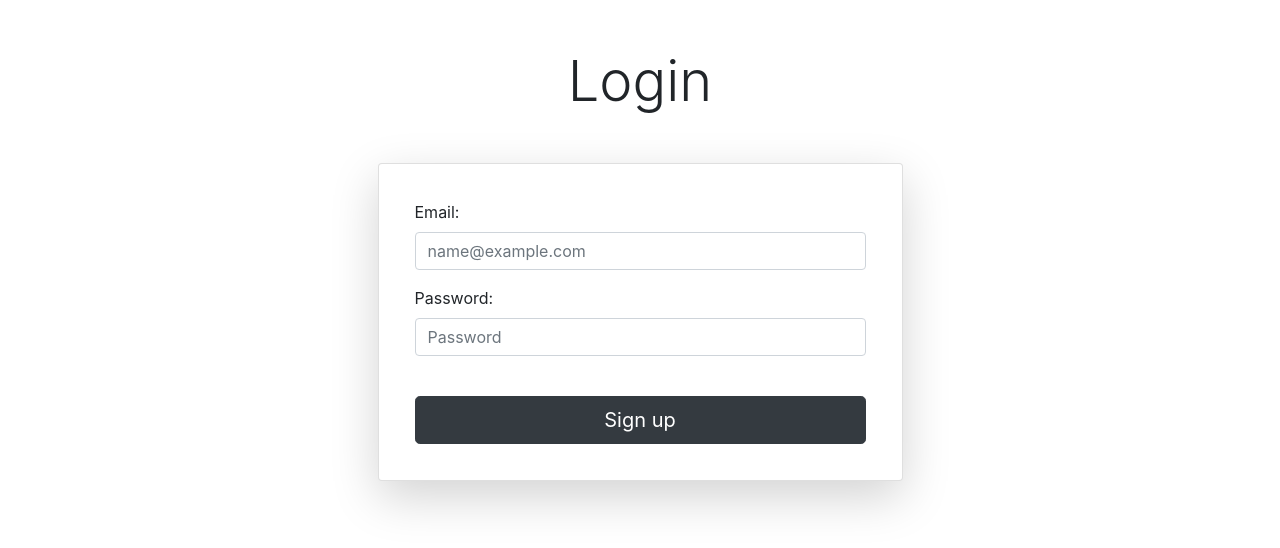
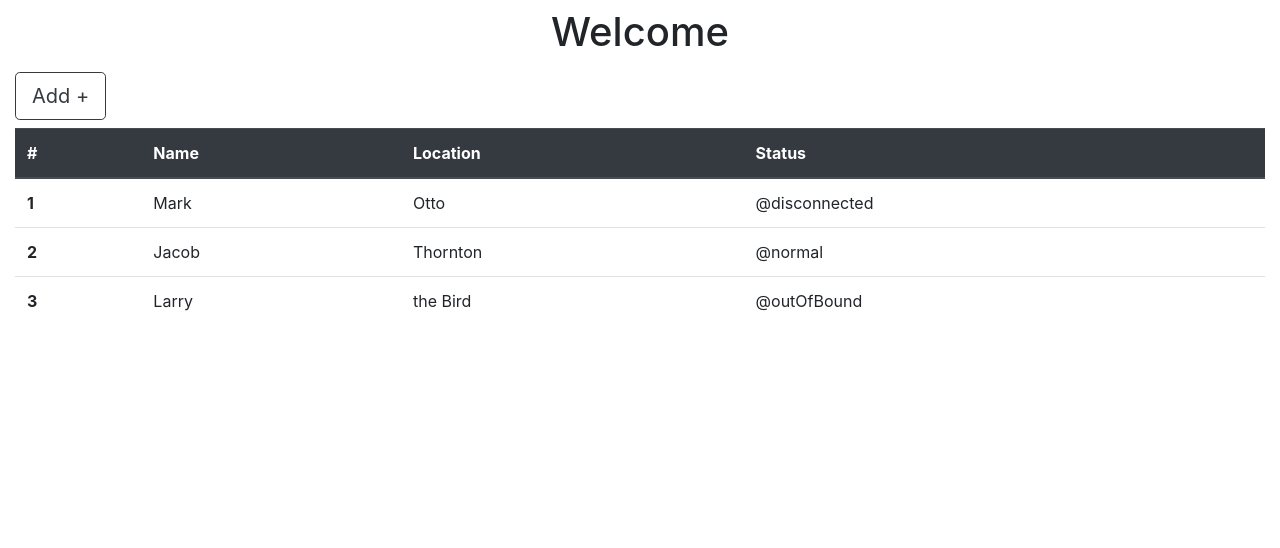
Before and after one commit to hbinqasim/Covid-19-Device, a React (Create React App) app in the folder dashboard/: page /dashboard in a window 1280 px wide. Shown: the top 548 px of the page. Built offline with nearby package versions, Linux system fonts and the light colour scheme.

Commit message:
dashboard updates

```diff
--- a/dashboard/src/App.js
+++ b/dashboard/src/App.js
@@ -1,15 +1,22 @@
 import React from "react";
+import { BrowserRouter, Route } from "react-router-dom";
 import "./App.css";
 import "bootstrap/dist/css/bootstrap.css";
 import "bootstrap/dist/js/bootstrap.bundle.min";
 import Login from "./components/Login";
+import Dashboard from "./components/Dashboard";
+import Register from "./components/Register";
 
 function App() {
   return (
-    <div className="App">
-      <p>Hashir</p>
-    </div>
+    <BrowserRouter basename={process.env.PUBLIC_URL + "/"}>
+      <div>
+        <Route path="/" exact component={Login} />
+        <Route path="/dashboard" component={Dashboard} />
+        <Route path="/add" component={Register} />
+      </div>
+    </BrowserRouter>
   );
 }
 
-export default Login;
+export default App;
--- /dev/null
+++ b/dashboard/src/components/Dashboard.jsx
@@ -0,0 +1,51 @@
+import React from "react";
+import { Link, useHistory } from "react-router-dom";
+
+
+const Dashboard = () => {
+  const history = useHistory();
+
+  const onClick = (ev) => {
+    ev.preventDefault();
+    console.log("clicked add");
+    history.push("/add");
+  }
+  return (
+    <div className="container-fluid">
+      <h1 className="text-center my-2">Welcome</h1>
+      <button onClick={(e) => { onClick(e) }} className="btn btn-outline-dark btn-lg my-2">
+        Add +
+      </button>
+      <table className="table">
+        <thead className="thead-dark">
+          <tr>
+            <th scope="col">#</th>
+            <th scope="col">Name</th>
+            <th scope="col">Location</th>
+            <th scope="col">Status</th>
+          </tr>
+        </thead>
+        <tbody>
+          <tr>
+            <th scope="row">1</th>
+            <td>Mark</td>
+            <td>Otto</td>
+            <td>@disconnected</td>
+          </tr>
+          <tr>
+            <th scope="row">2</th>
+            <td>Jacob</td>
+            <td>Thornton</td>
+            <td>@normal</td>
+          </tr>
+          <tr>
+            <th scope="row">3</th>
+            <td>Larry</td>
+            <td>the Bird</td>
+            <td>@outOfBound</td>
+          </tr>
+        </tbody>
+      </table>
+    </div>);
+};
+export default Dashboard;
--- a/dashboard/src/components/Login.jsx
+++ b/dashboard/src/components/Login.jsx
@@ -1,6 +1,14 @@
 import React from "react";
+import { Link, useHistory } from "react-router-dom";
 
 const Login = () => {
+  const history = useHistory();
+
+  const onClick = (ev) => {
+    ev.preventDefault();
+    console.log("clicked login");
+    history.push("/dashboard");
+  }
   return (
     <div className="container my-5">
       <h1 className="display-4 text-center my-5"> Login</h1>
@@ -26,7 +34,7 @@ const Login = () => {
                   ></input>
                 </div>
                 <br></br>
-                <button className="btn btn-dark btn-lg btn-block">
+                <button onClick={(e) => { onClick(e) }} className="btn btn-dark btn-lg btn-block">
                   Sign up
                 </button>
               </form>
@@ -34,7 +42,7 @@ const Login = () => {
           </div>
         </div>
       </div>
-    </div>
+    </div >
   );
 };
 export default Login;
--- /dev/null
+++ b/dashboard/src/components/Register.jsx
@@ -0,0 +1,89 @@
+import React from "react";
+import { Link, useHistory } from "react-router-dom";
+
+// Name:
+// CNIC:
+// Age:
+// Address:
+// Contact:
+// Registered location:
+// Device: {id of device, alloted by the hospital admin}
+// Status: {disconnected, normal, outOfBound }
+// Guardian Name:
+// Emergency contact:
+// Email:
+
+const Register = () => {
+  const history = useHistory();
+
+  const onClick = (ev) => {
+    ev.preventDefault();
+    console.log("clicked register");
+    history.push("/dashboard");
+  }
+
+  return (
+    <div className="container my-5">
+      <h1 className="display-4 text-center my-5"> Patient Registration Form</h1>
+      <div className="d-flex justify-content-center">
+        <div className="col-md-6">
+          <div className="card shadow-lg p-3 mb-5 bg-white rounded">
+            <div className="card-body">
+              <form>
+                {/* Name */}
+                <div className="form-group">
+                  <label>Name:</label>
+                  <input
+                    type="text"
+                    className="form-control "
+                    placeholder="John Doe"
+                  ></input>
+                </div>
+                {/* CNIC */}
+                <div className="form-group">
+                  <label>CNIC:</label>
+                  <input
+                    type="text"
+                    className="form-control "
+                    placeholder="00000-0000000-0"
+                  ></input>
+                </div>
+                {/* CNIC */}
+                <div className="form-group">
+                  <label>Age:</label>
+                  <input
+                    type="number"
+                    className="form-control "
+                    placeholder="00"
+                  ></input>
+                </div>
+                {/* Address */}
+                <div className="form-group">
+                  <label>Address:</label>
+                  <input
+                    type="text"
+                    className="form-control "
+                    placeholder="Lahore, Pakistan"
+                  ></input>
+                </div>
+                <div className="form-group">
+                  <label>Password:</label>
+                  <input
+                    type="password"
+                    className="form-control "
+                    placeholder="Password"
+                  ></input>
+                </div>
+                <br></br>
+                <button className="btn btn-dark btn-lg btn-block">
+                  Sign up
+                </button>
+              </form>
+            </div>
+          </div>
+        </div>
+      </div>
+    </div>
+  );
+};
+export default Register;
```
